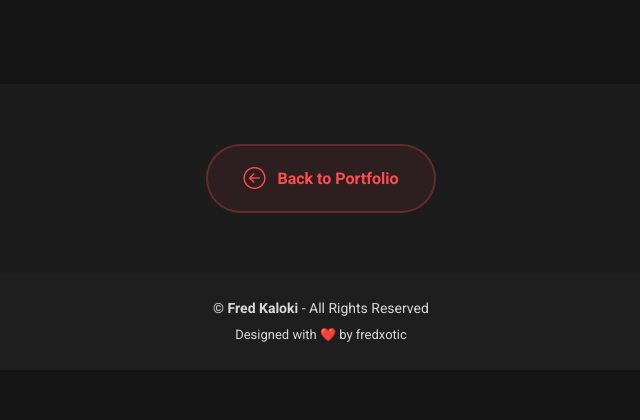
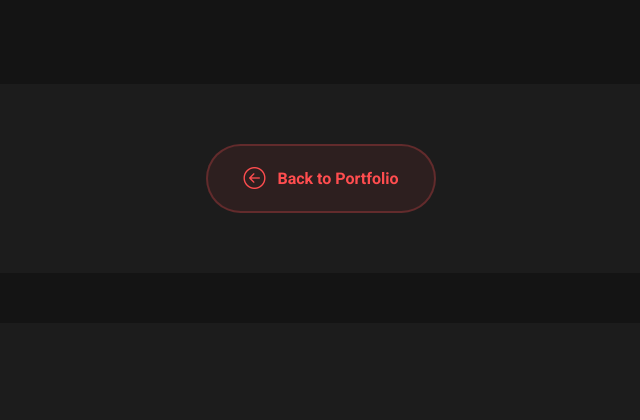
Before and after one commit to fredxotic/Portfolio, a Django app: template portfolio/templates/portfolio-details.html in a window 1280 px wide. Shown: the part 1215-1635 px from the top of the page, without its empty margins (319-959 px from the left). After the commit the page ends 1428 px from the top, so only its background shows below. Run offline with Django 5.2, Linux system fonts and the light colour scheme; the template is opened without the code that fills it, so the values that code supplies are empty; some libraries are stand-ins or nearby versions.

Commit message:
Removed footer from the portfolio details page.

```diff
--- a/portfolio/templates/portfolio-details.html
+++ b/portfolio/templates/portfolio-details.html
@@ -172,14 +172,7 @@
 
   </main>
 
-  <footer id="footer" class="footer">
-    <div class="container">
-      <div class="copyright text-center">
-        <p>© <strong>Fred Kaloki</strong> - All Rights Reserved</p>
-        <div class="credits">Designed with ❤️ by fredxotic</div>
-      </div>
-    </div>
-  </footer>
+  <footer id="footer" class="footer"></footer>
 
   <a href="#" id="scroll-top" class="scroll-top d-flex align-items-center justify-content-center">
     <i class="bi bi-arrow-up-short"></i>
```
